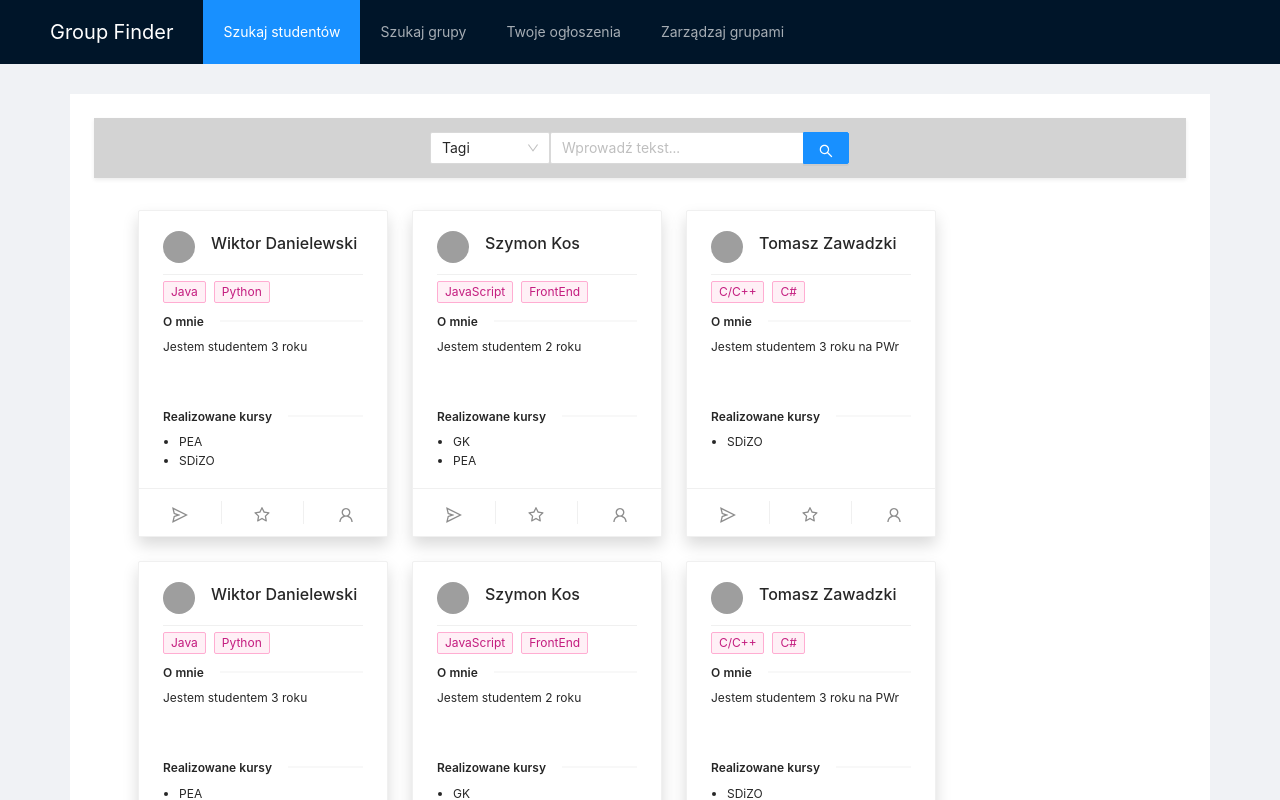
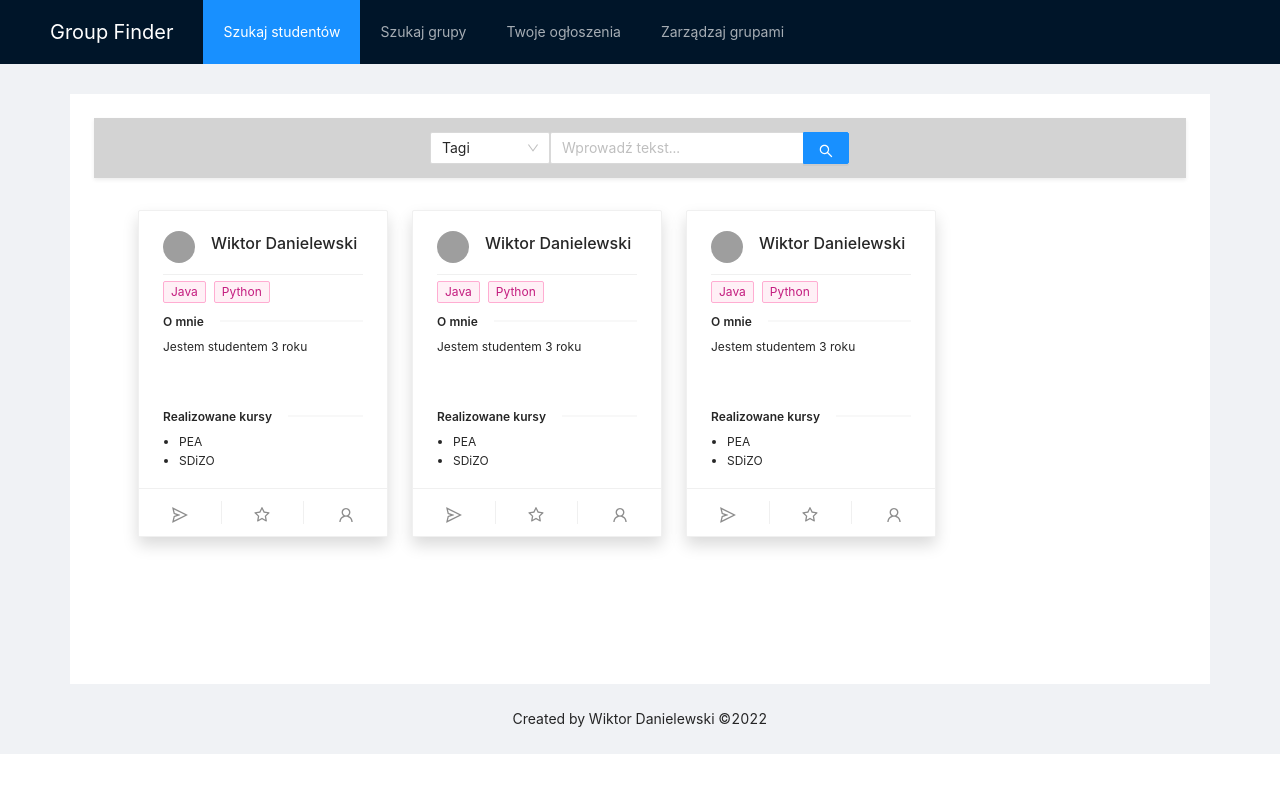
Before and after one commit to wiktord2000/Group-Finder, a React (Create React App) app in the folder Lab3/group_finder/: page / in a window 1280 px wide. Shown: the top 800 px of the page. Built offline with nearby package versions, Linux system fonts and the light colour scheme; grey boxes are pictures that could not be loaded.

Commit message:
Deploy models

```diff
--- a/Lab3/group_finder/src/Pages/AddSingleAd/AddSingleAd.js
+++ b/Lab3/group_finder/src/Pages/AddSingleAd/AddSingleAd.js
@@ -2,8 +2,7 @@ import './AddSingleAd.css';
 import { Input, Form, Button, Space, Divider} from 'antd';
 import React, { useState} from 'react';
 import { PlusOutlined , MinusCircleOutlined } from '@ant-design/icons';
-
-
+import { SingleAd } from '../../Models/SingleAd';
 
 function AddAd(){
 
@@ -41,12 +40,14 @@ function AddAd(){
         }
     ];
 
+    const onFinish = (values) => { console.log(values); }
+
 
     return(
         <>
             <div className='form-container shadow'>
                 <Divider  style={{fontSize: '20px', marginBottom: 40}}>Uzupełnij ogłoszenie</Divider>
-                <Form name="single-ad" labelCol={{span: 7}} wrapperCol={{span: 10}} autoComplete='off' initialValues={{remember: true}}>
+                <Form name="single-ad" labelCol={{span: 7}} wrapperCol={{span: 10}} autoComplete='off' initialValues={{remember: true}} onFinish = {onFinish}>
 
                     {/* Name  field*/}
                     <Form.Item name="name" label ="Imię" rules={nameRules}>
--- a/Lab3/group_finder/src/Pages/SearchForStudents/SearchForStudents.js
+++ b/Lab3/group_finder/src/Pages/SearchForStudents/SearchForStudents.js
@@ -2,6 +2,7 @@ import React, { useState} from 'react';
 import './SearchForStudents.css'
 import StudentCard from './Components/StudentCard';
 import { Input, Select } from 'antd';
+import { SingleAd } from '../../Models/SingleAd';
 
 const { Search } = Input;
 const { Option } = Select;
@@ -9,12 +10,15 @@ const { Option } = Select;
 function SearchForStudents(){
 
     const [studentsList, setStudentsList] = useState([
-                                {name: "Wiktor Danielewski", tags: ["Java", "Python"], description: "Jestem studentem 3 roku", courses: ["PEA", "SDiZO"]},
-                                {name: "Szymon Kos", tags: ["JavaScript", "FrontEnd", "Python"], description: "Jestem studentem 2 roku", courses: ["GK", "PEA", "SDiZO"]},
-                                {name: "Tomasz Zawadzki", tags: ["C/C++", "C#"], description: "Jestem studentem 3 roku na PWr", courses: ["SDiZO"]},
-                                {name: "Wiktor Danielewski", tags: ["Java", "Python"], description: "Jestem studentem 3 roku", courses: ["PEA", "SDiZO"]},
-                                {name: "Szymon Kos", tags: ["JavaScript", "FrontEnd", "Python"], description: "Jestem studentem 2 roku", courses: ["GK", "PEA", "SDiZO"]},
-                                {name: "Tomasz Zawadzki", tags: ["C/C++", "C#"], description: "Jestem studentem 3 roku na PWr", courses: ["SDiZO"]}
+                                new SingleAd(0, "Wiktor Danielewski","wiktord2000@wp.pl","Jestem studentem 3 roku", ["Java", "Python"], ["PEA", "SDiZO"]),
+                                new SingleAd(1, "Wiktor Danielewski","wiktord2000@wp.pl","Jestem studentem 3 roku", ["Java", "Python"], ["PEA", "SDiZO"]),
+                                new SingleAd(2, "Wiktor Danielewski","wiktord2000@wp.pl","Jestem studentem 3 roku", ["Java", "Python"], ["PEA", "SDiZO"])
+                                // {name: "Wiktor Danielewski", tags: ["Java", "Python"], description: "Jestem studentem 3 roku", courses: ["PEA", "SDiZO"]},
+                                // {name: "Szymon Kos", tags: ["JavaScript", "FrontEnd", "Python"], description: "Jestem studentem 2 roku", courses: ["GK", "PEA", "SDiZO"]},
+                                // {name: "Tomasz Zawadzki", tags: ["C/C++", "C#"], description: "Jestem studentem 3 roku na PWr", courses: ["SDiZO"]},
+                                // {name: "Wiktor Danielewski", tags: ["Java", "Python"], description: "Jestem studentem 3 roku", courses: ["PEA", "SDiZO"]},
+                                // {name: "Szymon Kos", tags: ["JavaScript", "FrontEnd", "Python"], description: "Jestem studentem 2 roku", courses: ["GK", "PEA", "SDiZO"]},
+                                // {name: "Tomasz Zawadzki", tags: ["C/C++", "C#"], description: "Jestem studentem 3 roku na PWr", courses: ["SDiZO"]}
                             ]);
 
     const [dispStudentsList, setDispStudentsList] = useState([...studentsList]);
@@ -25,6 +29,8 @@ function SearchForStudents(){
 
 
     const handleOnSearch = function(value){
+
+        console.log(studentsList[2]);
 
         // If empty string - fill all list
         if(value === ""){
```
